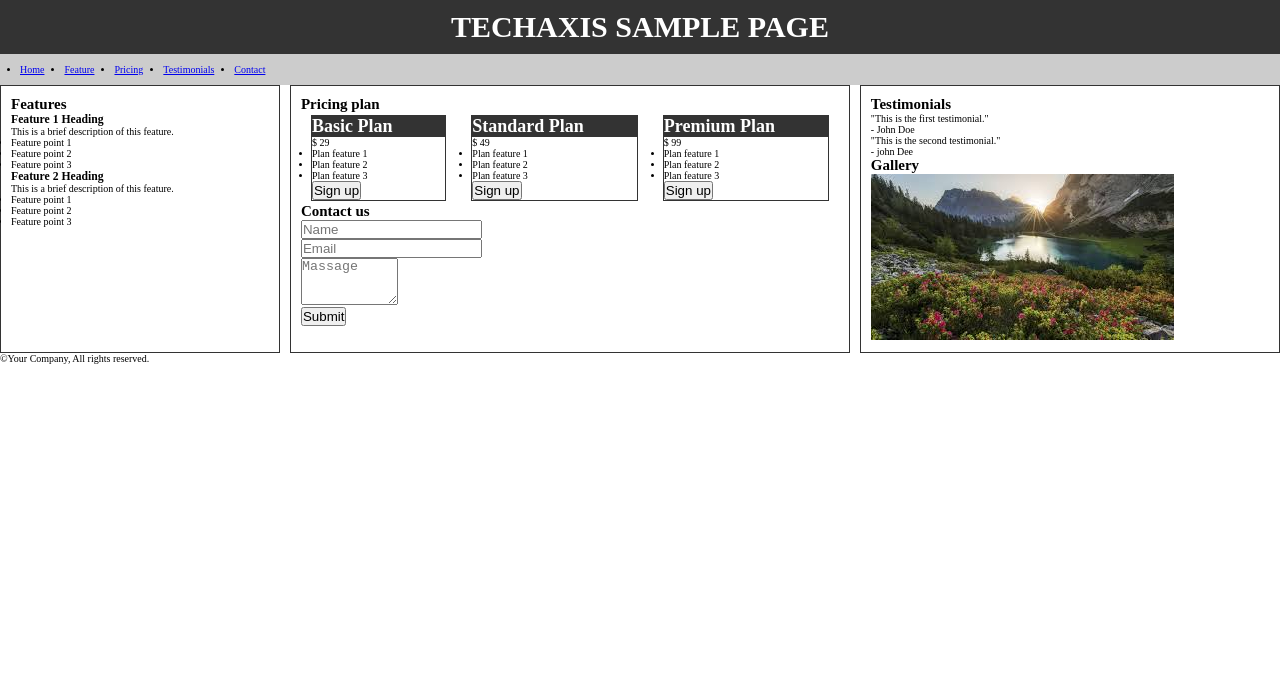
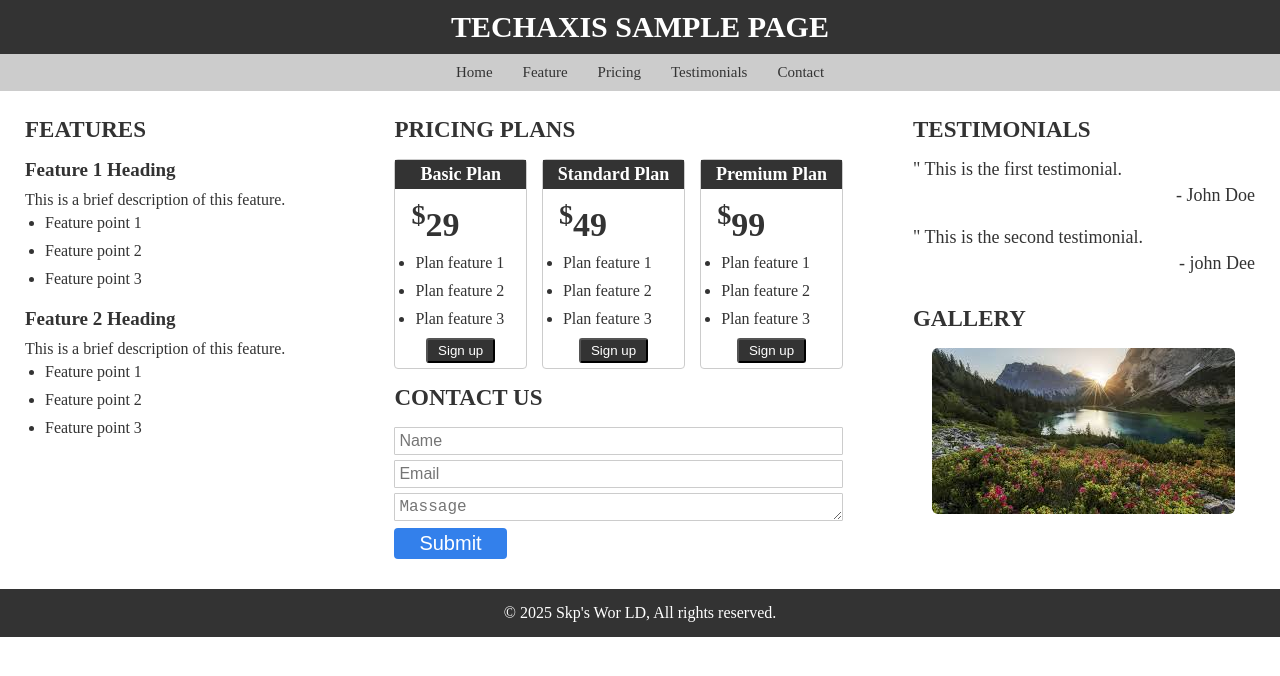
Before and after one commit to sanjib001/My-frist-HMTL-, a plain HTML site: page Assignment1.html in a window 1280 px wide. Drawn offline with Linux system fonts and the light colour scheme.

Commit message:
Adds complete Asignment1

```diff
--- a/Assignment1.html
+++ b/Assignment1.html
@@ -18,6 +18,11 @@
             font-size: 10px;
         }
 
+        a {
+            text-decoration: none;
+            color: inherit;
+        }
+
         .topbar h1 {
             font-size: 3rem;
             text-align: center;
@@ -27,65 +32,187 @@
             text-transform: uppercase;
         }
 
-        nav ul {
+        .navbar nav ul {
+            display: flex;
+            justify-content: center;
+            gap: 30px;
+            font-size: 1.5rem;
+            list-style-type: none;
             padding-top: 10px;
             padding-bottom: 10px;
-            padding-left: 20px;
-            display: flex;
-            gap: 20px;
             background-color: #ccc;
+            color: #333;
+        }
+
+        .navbar nav ul li a:hover {
+            color: blue;
+            text-decoration: underline;
         }
 
         main {
             display: flex;
-            gap: 10px;
+            gap: 20px;
             flex-wrap: wrap;
             justify-content: space-between;
         }
 
         .features {
             flex-grow: 3;
-            padding: 10px;
-            border: 1px solid #333;
+            padding: 10px 25px;
         }
 
         .pricing-plans {
             flex-grow: 5;
-            border: 1px solid #333;
-            padding: 10px;
-        }
-
-        .Pricings{
-            display: flex;
-            gap: 5px;
-            justify-content: space-between;
-        }
-        .basic{
-            flex-grow: 1;
-            margin:2px 10px;
-            border: 1px solid #333;
-        }
-        .standard{
-            flex-grow: 1;
-            margin:2px 10px;
-            border: 1px solid #333;
-        }
-        .premium{
-            flex-grow: 1;
-            margin:2px 10px;
-            border: 1px solid #333;
-        }
-        .pricing-plans h3{
-            font-size: 1.8rem;
-            background-color: #333;
-            color: #fff;
+            padding: 10px 25px;
         }
 
         .testimonials {
-            border: 1px solid #333;
             flex-grow: 3;
-            border: 1px solid #333;
+            padding: 10px 25px;
+        }
+
+        .fheadings {
+            padding-bottom: 10px;
+
+        }
+
+        .Pricings {
+            display: flex;
+            gap: 15px;
+            justify-content: space-between;
+        }
+
+        .basic {
+            flex-grow: 1;
+            border: 1px solid #ccc;
+            border-radius: 4px;
+        }
+
+        .standard {
+            flex-grow: 1;
+            border: 1px solid #ccc;
+            border-radius: 4px;
+        }
+
+        .premium {
+            flex-grow: 1;
+            border: 1px solid #ccc;
+            border-radius: 4px;
+        }
+
+        .pricing-plans h3 {
+            font-size: 1.8rem;
+            text-align: center;
+            background-color: #333;
+            color: #fff;
+            padding: 4px;
+        }
+
+        h2 {
+            font-size: 2.3rem;
+            margin-top: 16px;
+            margin-bottom: 16px;
+            text-transform: uppercase;
+            color: #333;
+        }
+
+        h3 {
+            font-size: 1.9rem;
+            margin-bottom: 10px;
+            color: #333;
+        }
+
+        p {
+            font-size: 1.6rem;
+            margin-top: 5px;
+            margin-bottom: 5px;
+            color: #333;
+        }
+
+
+        .dollor {
+            font-size: 3.4rem;
+            font-weight: 600;
+            color: #333;
+            padding-left: 16px;
+            padding-bottom: 10px;
+        }
+
+        .features ul,
+        .pricing-plans ul {
+            margin-left: 20px;
+            font-size: 1.6rem;
+        }
+
+        .features ul li,
+        .pricing-plans ul li {
+            margin-bottom: 10px;
+            color: #333;
+        }
+
+        .sign-up {
+            background-color: #333;
+            color: #fff;
+            display: block;
+            border-radius: 3px;
+            padding: 3px 10px;
+            margin: 5px auto 5px auto;
+            cursor: pointer;
+        }
+
+        input {
+            font-size: 1.6rem;
+            padding: 4px;
+            margin-bottom: 5px;
+            width: 100%;
+            border: 1px solid #ccc;
+            border-radius: 1px;
+        }
+
+        textarea {
+            font-size: 1.6rem;
+            padding: 4px;
+            margin-bottom: 5px;
+            width: 100%;
+            border: 1px solid #ccc;
+            border-radius: 1px;
+        }
+
+        .submit {
+            font-size: 2rem;
+            padding: 4px 25px;
+            border: 0;
+            border-radius: 4px;
+            color: #fff;
+            background-color: rgb(51, 128, 235);
+            cursor: pointer;
+        }
+
+        .testimonials p {
+            font-size: 1.8rem;
+        }
+
+        .testimonials .para {
+            text-align: end;
+            padding-bottom: 16px;
+        }
+
+        img {
+            display: block;
+            margin: 16px auto 10px auto;
+            border-radius: 6px;
+        }
+
+        footer {
+            font-size: 1.4rem;
+            text-align: center;
             padding: 10px;
+            background-color: #333;
+            margin-top: 20px;
+        }
+
+        footer p {
+            color: #fff;
         }
     </style>
 </head>
@@ -95,6 +222,7 @@
         <div class="topbar">
             <h1>Techaxis sample page</h1>
         </div>
+        <div class="navbar">
             <nav>
                 <ul>
                     <li>
@@ -114,11 +242,12 @@
                     </li>
                 </ul>
             </nav>
+        </div>
     </header>
     <main>
         <div class="features">
             <h2>Features</h2>
-            <div>
+            <div class="fheadings">
                 <h3>Feature 1 Heading</h3>
                 <p>This is a brief description of this feature.</p>
                 <ul>
@@ -127,7 +256,7 @@
                     <li>Feature point 3</li>
                 </ul>
             </div>
-            <div>
+            <div class="fheadings">
                 <h3>Feature 2 Heading</h3>
                 <p>This is a brief description of this feature.</p>
                 <ul>
@@ -138,11 +267,11 @@
             </div>
         </div>
         <div class="pricing-plans">
-            <h2>Pricing plan</h2>
+            <h2>Pricing plans</h2>
             <div class="Pricings">
                 <div class="basic">
                     <h3>Basic Plan</h3>
-                    <div class="dollor">$ 29</div>
+                    <div class="dollor"><sup>$</sup>29</sup></div>
                     <ul>
                         <li>Plan feature 1</li>
                         <li>Plan feature 2</li>
@@ -152,7 +281,7 @@
                 </div>
                 <div class="standard">
                     <h3>Standard Plan</h3>
-                    <div class="dollor">$ 49</div>
+                    <div class="dollor"><sup>$</sup>49</div>
                     <ul>
                         <li>Plan feature 1</li>
                         <li>Plan feature 2</li>
@@ -160,9 +289,10 @@
                     </ul>
                     <button class="sign-up" type="submit">Sign up</button>
                 </div>
+
                 <div class="premium">
                     <h3>Premium Plan</h3>
-                    <div class="dollor">$ 99</div>
+                    <div class="dollor"><sup>$</sup>99</div>
                     <ul>
                         <li>Plan feature 1</li>
                         <li>Plan feature 2</li>
@@ -172,20 +302,20 @@
                 </div>
             </div>
 
-            <form action="get">
+            <form action="contact.html" method="get">
                 <h2>Contact us</h2>
                 <div><input type="text" name="Name" placeholder="Name"></div>
                 <div><input type="email" name="Email" placeholder="Email"></div>
-                <div><textarea name="Massage" placeholder="Massage" rows="3" cols="10"></textarea></textarea></div>
+                <div><textarea name="Massage" placeholder="Massage" rows="1" cols="10"></textarea></textarea></div>
                 <button type="submit" class="submit">Submit</button>
             </form>
         </div>
         <div class="testimonials">
             <h2>Testimonials</h2>
-            <p>"This is the first testimonial."</p>
-            <p>- John Doe</p>
-            <p>"This is the second testimonial."</p>
-            <p>- john Dee</p>
+            <p>" This is the first testimonial.</p>
+            <p class="para">- John Doe</p>
+            <p>" This is the second testimonial.</p>
+            <p class="para">- john Dee</p>
             <h2>Gallery</h2>
             <div>
                 <img src="nature.jpeg" alt="picture of lake">
@@ -193,7 +323,7 @@
         </div>
     </main>
     <footer>
-        <p>&copy;Your Company, All rights reserved.</p>
+        <p>&copy; 2025 Skp's Wor LD, All rights reserved.</p>
     </footer>
 
 </body>
```
Lines whose indentation alone changed are shown as unchanged.
